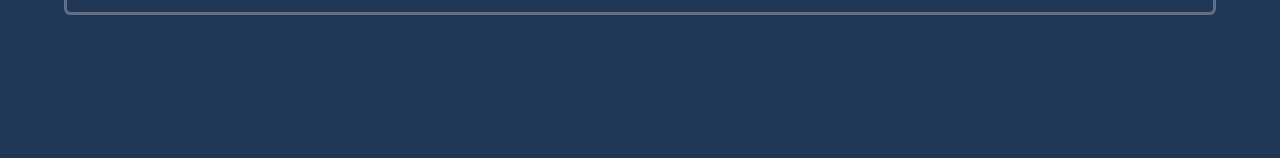
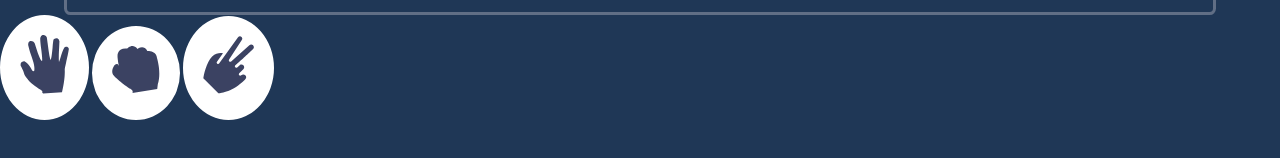
Before and after one commit to abdelkadersettah/roshambo, a plain HTML site: page index.html in a window 1280 px wide. Shown: the part 160-318 px from the top of the page. Drawn offline with Linux system fonts and the light colour scheme.

Commit message:
add game menu html template and menu components

```diff
--- a/index.html
+++ b/index.html
@@ -39,6 +39,15 @@
     <h2 class="header__score--number">0</h2>
   </figure>
 </header>
+<main>
+  <section class="game-select">
+    <ul class="game-menu">
+      <li class="game-menu__items" data-items="paper"><img class="game-menu__img" src="./images/icon-paper.svg" alt=" paper" srcset=""></li>
+      <li class="game-menu__items" data-items="rock"><img class="game-menu__img" src="./images/icon-rock.svg" alt="rock" srcset=""></li>
+      <li class="game-menu__items" data-items="scissors"><img class="game-menu__img" src="./images/icon-scissors.svg" alt="scissors" srcset=""></li>
+    </ul>
 
+  </section>
+</main>
 </body>
 </html>
--- /dev/null
+++ b/sass/components/_menu.scss
@@ -0,0 +1,17 @@
+.game-menu {
+  &__items {
+    // display: inline-block;
+    // border-radius: 50%;
+
+    // border: 20px solid;
+    display: inline-block;
+
+    border: 20px solid;
+    border-radius: 50%;
+    background-color: var(--white);
+  }
+  &__img {
+    // // padding: 3em;
+    // background-color: white;
+  }
+}
--- a/sass/main.scss
+++ b/sass/main.scss
@@ -2,3 +2,4 @@
 @import 'abstracts/gradients';
 @import 'base/base';
 @import 'pages/home';
+@import 'components/menu';
--- a/sass/pages/_home.scss
+++ b/sass/pages/_home.scss
@@ -40,3 +40,9 @@
     }
   }
 }
+.game-section {
+  display: block;
+  background-image: url(/images/bg-triangle.svg);
+  background-size: 100%;
+  height: 600vh;
+}
```
Also changed, not shown: css/main.css, 1 other file.
